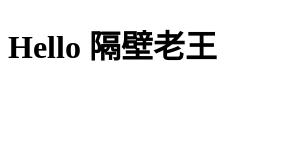
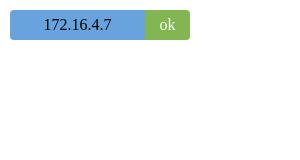
Before and after one commit to lemontree2000/server-tools, an Electron app: page index.html in a window 300 px wide. Drawn offline with Linux system fonts and the light colour scheme.

Commit message:
完成初步布局

```diff
--- a/index.html
+++ b/index.html
@@ -3,10 +3,17 @@
   <head>
     <meta charset="UTF-8">
     <title>Server Tool</title>
+    <link rel="stylesheet" href="./src/style/base.css">
     <link rel="stylesheet" href="./src/style/main.css">
   </head>
   <body>
-    <h1>Hello 隔壁老王</h1>
+    <div id="wrapper">
+      <div class="main">
+        <div class="ip">172.16.4.7</div>
+        <div class="status">ok</div>
+      </div>
+
+    </div>
     <!-- All of the Node.js APIs are available in this renderer process. -->
   </body>
 
--- /dev/null
+++ b/src/style/base.css
@@ -0,0 +1,7 @@
+* {
+  margin: 0;
+  padding: 0;
+}
+ul,li {
+  list-style: none;
+}
--- a/src/style/main.css
+++ b/src/style/main.css
@@ -0,0 +1,36 @@
+#wrapper {
+ width: 180px;
+ height: 30px;
+ margin: 10px 0 0 10px;
+ font-family: '苹方';
+}
+
+#wrapper .main {
+  height: 100%;
+  width: 100%;
+  line-height: 30px;
+  font-size: 0;
+}
+.main .ip,.main .status {
+  display: inline-block;
+  text-align: center;
+}
+.main .ip {
+  width: 135px;
+  font-size: 16px;
+  background: rgba(104, 163, 222, 1);
+  border-top-left-radius: 4px;
+  border-bottom-left-radius: 4px;
+  user-select: none;
+  cursor: pointer;
+}
+.main .status {
+  font-size: 16px;
+  width: 45px;
+  background: rgba(78, 152, 9, 0.7);
+  border-top-right-radius: 4px;
+  border-bottom-right-radius: 4px;
+  color: #fff;
+  text-shadow: 1px;
+  -webkit-app-region: drag;
+}
```
Also changed, not shown: main.js (+11 -4 lines).
